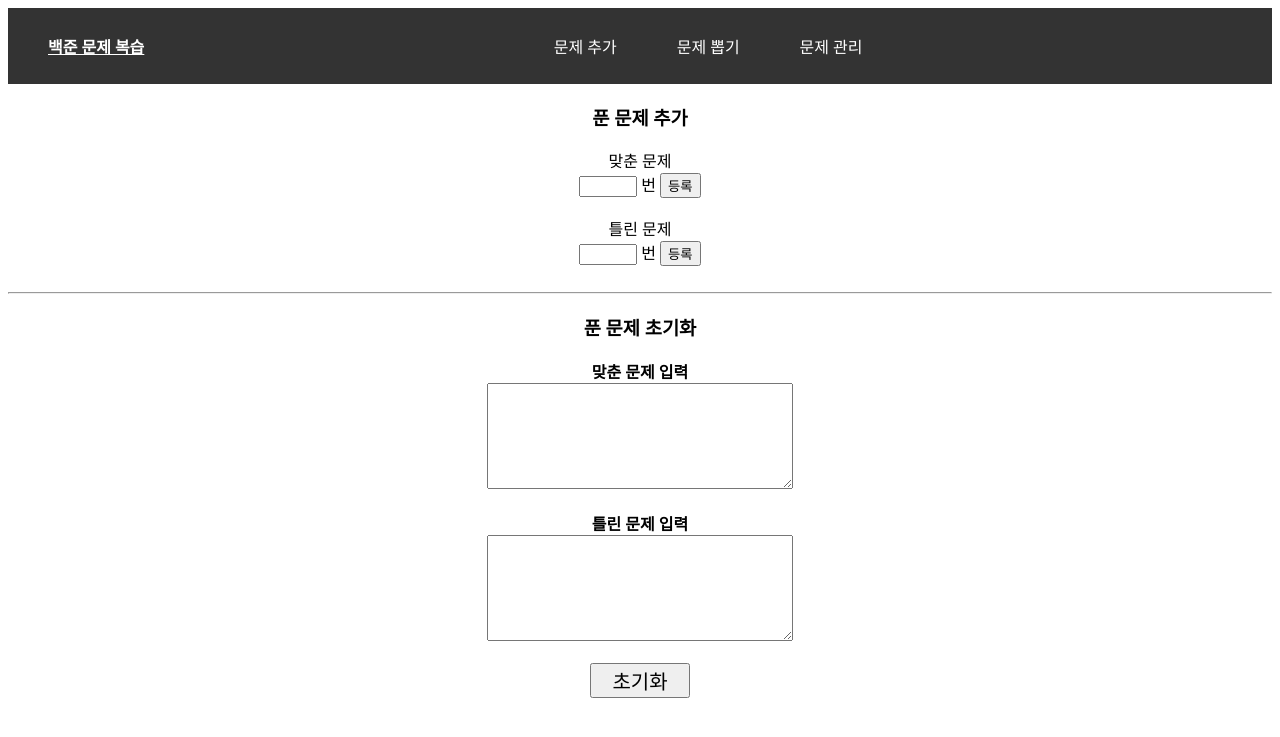
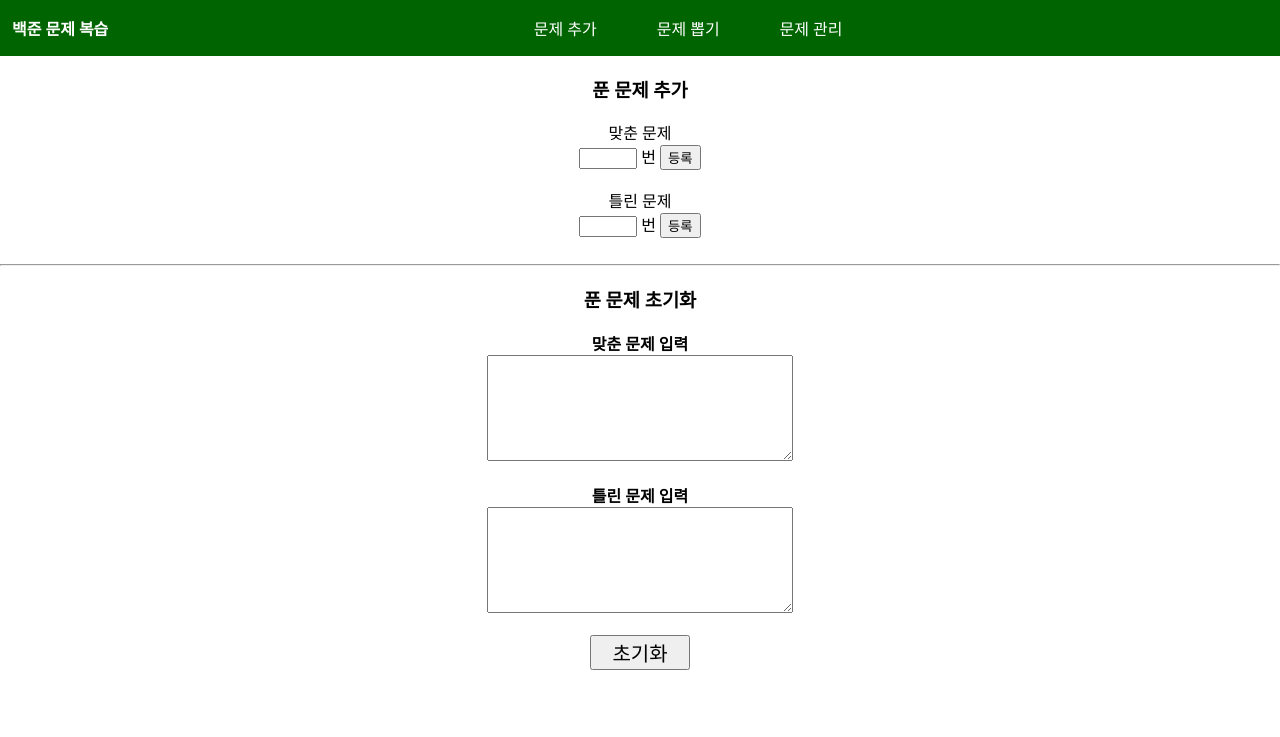
Before and after one commit to jungh150/edoc-side-project, a Flask app: page / in a window 1280 px wide. Shown: the top 737 px of the page. Run offline with Flask 3, Linux system fonts and the light colour scheme.

Commit message:
Update style.css
- 네비게이션 바 디자인 정의

```diff
--- a/static/style.css
+++ b/static/style.css
@@ -1,58 +1,34 @@
-/* 네비게이션 바 디자인 정의 */
-
-.navbar {
-  background-color: #333; /* 네비게이션 바 배경색 설정 */
-  color: #fff; /* 텍스트 색상 설정 */
-  display: flex; /* 요소를 가로로 정렬 */
-  justify-content: space-between; /* 좌우에 요소를 분배 */
-  align-items: center; /* 세로 중앙 정렬 */
-  padding: 10px 40px;
+.navbar{
+    display: flex;
+    justify-content: space-between;
+    align-items: center;
+    background-color: darkgreen;
+    padding: 8px 12px;
 }
 
-.navbar__logo a {
-  font-size: 20px; /* 폰트 크기 설정 */
-  text-decoration: none; /* 밑줄 제거 */
-  color: #fff; /* 텍스트 색상 설정 */
+body{
+    margin: 0;
+    background-color: var(--backgroud-color);
+}
+
+.navbar__logo{
+    color: white;
+    padding-left: 0;
+}
+
+a{
+    text-decoration: none;
+    color: var(--text-color);
 }
 
 .navbar__menu {
-  list-style: none; /* 리스트 스타일 제거 */
-  display: flex; /* 요소를 가로로 정렬 */
-}
+    list-style: none;
+    display: flex;
+    margin: 0;
+    padding-left: 0;
+    align-items: right;
+  }
 
-.navbar__menu li {
-  margin-left: 30px; /* 메뉴 간격 설정 */
-  margin-right: 30px; /* 메뉴 간격 설정 */
-}
-
-.navbar__menu a {
-  text-decoration: none; /* 밑줄 제거 */
-  color: #fff; /* 텍스트 색상 설정 */
-}
-
-/* 호버 효과 (마우스를 메뉴 위로 올릴 때) */
-.navbar__menu a:hover {
-  color: #ffcc00; /* 호버 시 텍스트 색상 변경 */
-}
-
-.navbar__login {
-  list-style: none; /* 리스트 스타일 제거 */
-  display: flex; /* 요소를 가로로 정렬 */
-  /*float: right;*/
-  /*justify-content: flex-end; /* 오른쪽 정렬 */
-}
-
-.navbar__login li {
-  margin-left: 20px; /* 메뉴 간격 설정 */
-  margin-right: 20px; /* 메뉴 간격 설정 */
-}
-
-.navbar__login a {
-  text-decoration: none; /* 밑줄 제거 */
-  color: #fff; /* 텍스트 색상 설정 */
-}
-
-/* 호버 효과 (마우스를 메뉴 위로 올릴 때) */
-.navbar__login a:hover {
-  color: #ffcc00; /* 호버 시 텍스트 색상 변경 */
-}
+  .navbar__menu li {
+    padding: 8px 30px;
+  }
```
